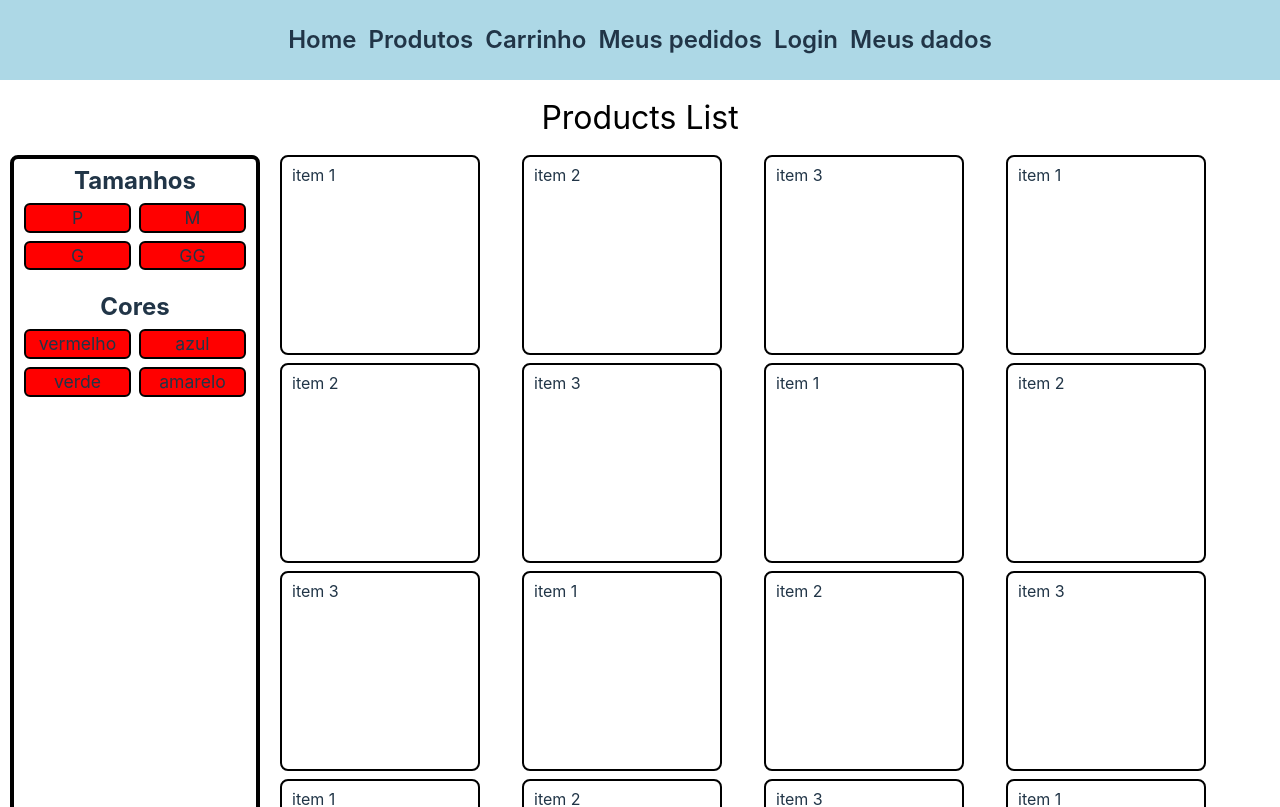
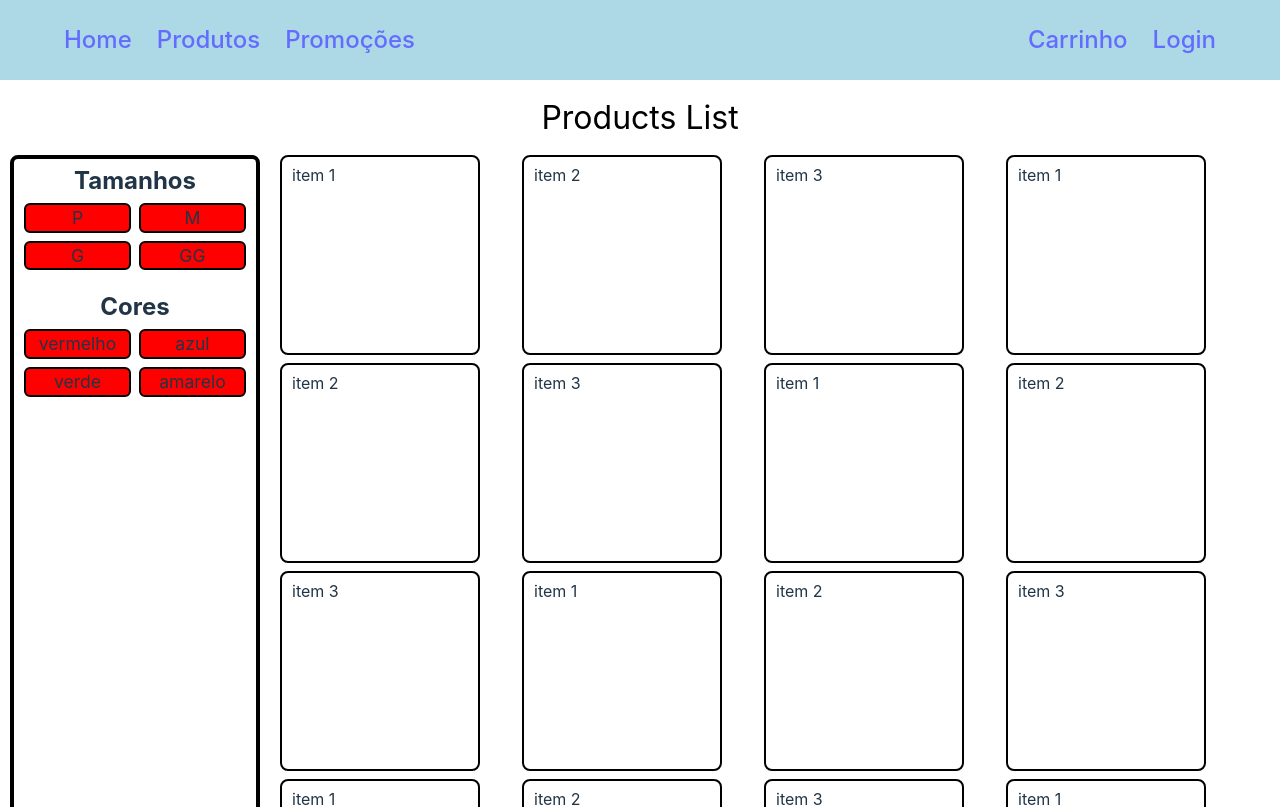
Before and after one commit to romRDX/PROJ-REACT-FM-ECOMMERCE, a React (Vite) app: page /products in a window 1280 px wide. Shown: the top 807 px of the page. Built offline with nearby package versions, Linux system fonts and the light colour scheme.

Commit message:
PROJ-REACT-004 | Added links to header component

```diff
--- a/src/App.css
+++ b/src/App.css
@@ -4,20 +4,3 @@
   display: flex;
   flex-direction: column;
 }
-
-.menu {
-  width: 100%;
-  height: 80px;
-  display: flex;
-  justify-content: center;
-  align-items: center;
-  gap: 12px;
-  list-style-type: none;
-  font-size: 24px;
-  font-weight: 600;
-  background: lightblue;
-}
-
-.menu li {
-
-}
--- /dev/null
+++ b/src/components/header/header.css
@@ -0,0 +1,31 @@
+.header__container {
+    width: 100%;
+    height: 80px;
+    display: flex;
+    justify-content: center;
+    align-items: center;
+    gap: 12px;
+    list-style-type: none;
+    font-size: 24px;
+    font-weight: 600;
+    background: lightblue;
+}
+
+.header__nav {
+    width: 90%;
+    display: flex;
+    justify-content: center;
+    align-items: center;
+    gap: 25px;
+}
+
+.header__nav__item {
+    font-size: 1.5rem;
+    cursor: pointer;
+}
+
+.header__nav__separator {
+    display: flex;
+    gap: 25px;
+    margin-left: auto;
+}
--- a/src/components/header/index.jsx
+++ b/src/components/header/index.jsx
@@ -1,19 +1,24 @@
 import React from 'react';
+import './header.css';
 
 const Header = () => {
 
     return (
-        <header>
-          <ul className='menu'>
-            <li>Home</li>
-            <li>Produtos</li>
-            <li>Carrinho</li>
+        <header className='header__container'>
+          <nav className='header__nav'>
+            <a className='header__nav__item' href='/'>Home</a>
+            <a className='header__nav__item'href='/products'>Produtos</a>
+            <a className='header__nav__item' href='/promotions'>Promoções</a>
 
-            <li>Meus pedidos</li>
+            <div className='header__nav__separator'>
+                <a className='header__nav__item' href='/cart'>Carrinho</a>
 
-            <li>Login</li>
-            <li>Meus dados</li>
-          </ul>
+                {/* <a className='header__nav__item'>Meus pedidos</a> */}
+
+                <a className='header__nav__item' href='/login'>Login</a>
+                {/* <a className='header__nav__item'>Meus dados</a> */}
+            </div>
+          </nav>
         </header>
     )
 }
```
